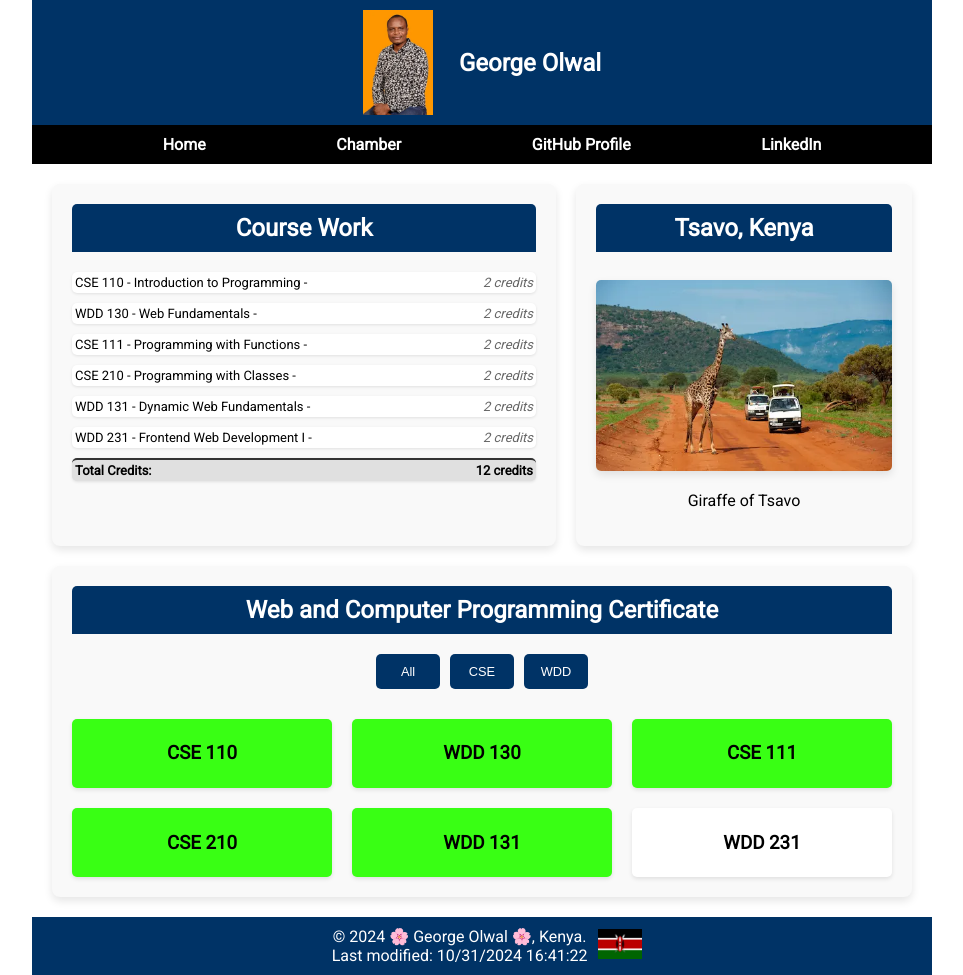
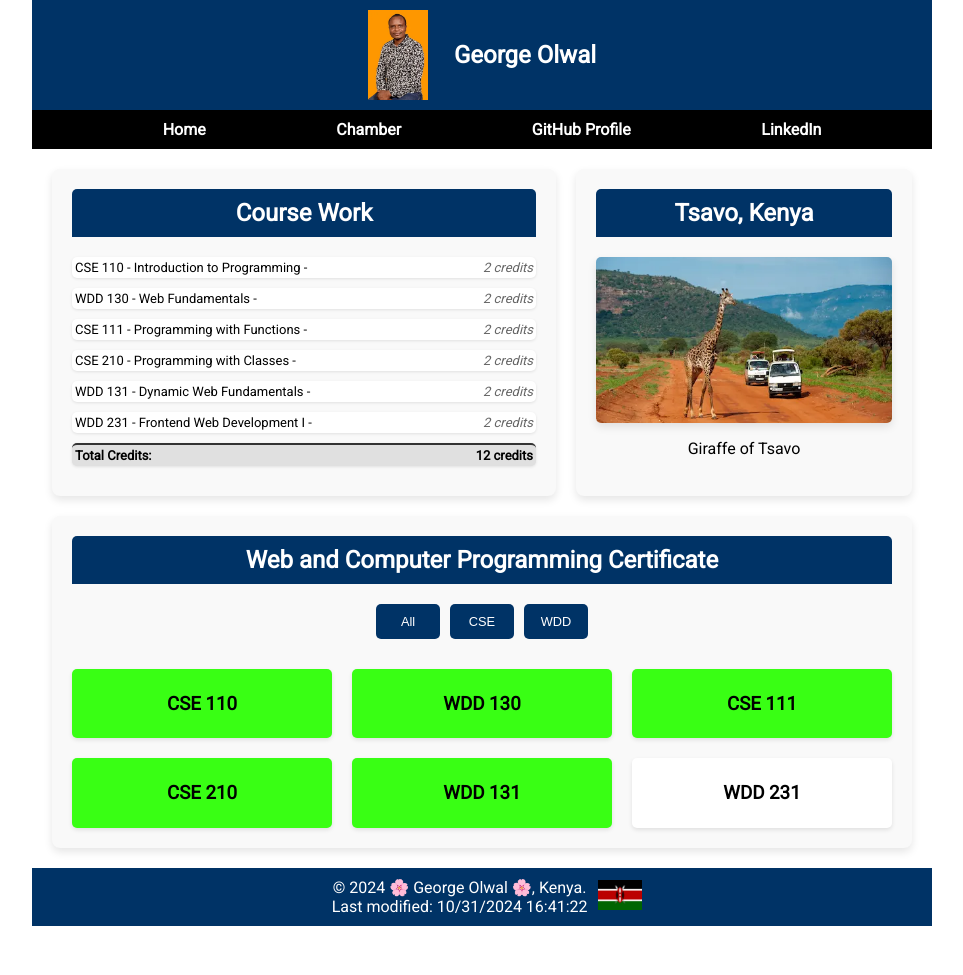
Before and after one commit to olwalgeorge/wdd231, a plain HTML site: page index.html in a window 1280 px wide. Shown: the whole page, without its empty margins (158-1121 px from the left). After the commit the page ends 926 px from the top, so only its background shows below. Drawn offline with Linux system fonts and the light colour scheme.

Commit message:
optimization

```diff
--- a/index.html
+++ b/index.html
@@ -6,18 +6,16 @@
     <meta name="description" content="George Olwal's portfolio page for Web and Computer Programming Certificate, showcasing completed courses and projects.">
     <meta name="author" content="George Olwal">
     <title>George Olwal - WDD 231 - Portfolio</title>
+    <link rel="preload" href="https://fonts.googleapis.com/css2?family=Roboto:wght@100;400&display=swap" as="style">
+    <link rel="stylesheet" href="https://fonts.googleapis.com/css2?family=Roboto:wght@100;400&display=swap">
     <link rel="stylesheet" href="styles/styles.css">
-    <link rel="preconnect" href="https://fonts.googleapis.com">
-    <link rel="preconnect" href="https://fonts.gstatic.com" crossorigin>
-    <link href="https://fonts.googleapis.com/css2?family=Roboto:wght@100;400&display=swap" rel="stylesheet">
     <script src="scripts/scripts.js" defer></script>
 </head>
 <body>
-
     <header>
         <div class="container">
             <div class="logo">
-            <img src="images/profile.webp" alt="George Olwal's Profile Picture" class="profile-img">
+                <img src="images/profile.webp" alt="George Olwal's Profile Picture" width="60" height="90">
                 <h1>George Olwal</h1>
             </div>
 
@@ -49,7 +47,9 @@
 
                 <section class="location">
                     <h2>Tsavo, Kenya</h2>
-                <img src="images/tsavo-small.webp" alt="photo of Tsavo" class="location-img" loading="lazy">
+                    <div class="image-container">
+                        <img src="images/tsavo-small.webp" alt="photo of Tsavo" loading="lazy">
+                    </div>
                     <p>Giraffe of Tsavo</p>
                 </section>
             </div>
@@ -75,8 +75,7 @@
             <p> &copy; <span id="currentyear"></span> 🌸 George Olwal 🌸, Kenya. </p>
             <p id="lastModified"></p>
         </div>
-    <div class="flag-container"><img src="images/kenya-flag.webp" alt="Kenya flag" class="flag" loading="lazy"></div>
+        <div class="flag-container"><img src="images/kenya-flag.webp" alt="Kenya flag" loading="lazy" width="45" height="30"></div>
     </footer>
-
 </body>
 </html>
--- a/styles/styles.css
+++ b/styles/styles.css
@@ -1,4 +1,3 @@
-/* General Styles */
 :root {
     --primary-color: #003366;
     --secondary-color: #d4edda;
@@ -15,29 +14,27 @@ body {
     box-sizing: border-box;
 }
 
-/* Header Styles */
 header {
     background-color: var(--primary-color);
     color: var(--text-color);
     margin-bottom: 20px;
-    display: grid;
 }
-.container  {
+
+.container {
     display: grid;
     grid-template-rows: auto 1fr;
 }
 
- .logo {
+.logo {
     display: flex;
     align-items: center;
     justify-content: center;
     padding: 10px 0;
-
 }
 
 .logo img {
-    width: 70px;
-    height: auto;
+    width: 60px;
+    height: 90px;
     margin-right: 10px;
 }
 
@@ -45,10 +42,8 @@ header {
     margin: 0;
     font-size: 24px;
     padding-left: 1rem;
-
 }
 
-/* Navigation Styles */
 nav {
     position: relative;
 }
@@ -79,7 +74,6 @@ nav {
     transition: var(--transition);
 }
 
-/* Hamburger Menu Styles */
 .hamburger {
     display: none;
     position: fixed;
@@ -108,13 +102,8 @@ nav {
 .hamburger .line:nth-child(2) { top: 50%; transform: translateY(-50%); }
 .hamburger .line:nth-child(3) { bottom: 0; }
 
-.hamburger.active .line:nth-child(1) { transform: translateY(10px) rotate(45deg); }
-.hamburger.active .line:nth-child(2) { opacity: 0; }
-.hamburger.active .line:nth-child(3) { transform: translateY(-10px) rotate(-45deg); }
-
-/* Main Content Styles */
 .container-2 {
-   margin: 0 20px;
+    margin: 0 20px;
 }
 
 .container-3 {
@@ -123,11 +112,11 @@ nav {
     gap: 20px;
 }
 
-/* Course List Styles */
 #courseList {
     padding: 0;
     margin: 0;
     list-style-type: none;
+    min-height: 200px;
 }
 
 #courseList li {
@@ -160,16 +149,23 @@ nav {
     font-style: italic;
 }
 
-/* Location Image Styles */
-.location-img {
+.image-container {
+    position: relative;
     width: 100%;
-    height: auto;
+    padding-top: 56.25%; /* 16:9 aspect ratio */
+}
+
+.image-container img {
+    position: absolute;
+    top: 0;
+    left: 0;
+    width: 100%;
+    height: 100%;
+    object-fit: cover;
     border-radius: 5px;
     box-shadow: 0 4px 8px rgba(0, 0, 0, 0.1);
-    margin-top: 0.5rem;
 }
 
-/* Section Styles */
 .coursework, .location, .certificate {
     background-color: #f9f9f9;
     border-radius: 8px;
@@ -177,13 +173,10 @@ nav {
     padding: 20px;
     margin-bottom: 20px;
     text-align: center;
-
-
 }
 
 .coursework h2, .location h2, .certificate h2 {
     color: var(--text-color);
-
     background-color: var(--primary-color);
     padding: 10px;
     text-align: center;
@@ -191,7 +184,6 @@ nav {
     margin-top: 0;
 }
 
-/* Course Cards Styles */
 .course-cards {
     display: grid;
     grid-template-columns: repeat(auto-fit, minmax(250px, 1fr));
@@ -204,13 +196,13 @@ nav {
     padding: 5px;
     border-radius: 5px;
     box-shadow: 0 2px 4px rgba(0, 0, 0, 0.1);
+    transition: height 0.3s ease-in-out;
 }
 
 .course-card.completed {
     background-color: #39ff14;
 }
 
-/* Filter Buttons Styles */
 .filter-buttons {
     margin-bottom: 20px;
     display: flex;
@@ -236,7 +228,6 @@ nav {
     background-color: var(--hover-color);
 }
 
-/* Footer Styles */
 footer {
     display: flex;
     justify-content: center;
@@ -253,13 +244,17 @@ footer {
 footer img {
     height: 30px;
     width: auto;
+}
 
-}
 .footer-content p {
     margin: 0 10px;
 }
 
-/* Responsive Styles */
+.certificate {
+    content-visibility: auto;
+    contain-intrinsic-size: 1px 1000px;
+}
+
 @media (max-width: 768px) {
     header {
         padding: 20px 0;
@@ -271,7 +266,6 @@ footer img {
         align-items: center;
         width: 100%;
     }
-
 
     .hamburger {
         display: block;
@@ -325,6 +319,7 @@ footer img {
 
     .logo img {
         width: 50px;
+        height: 50px;
     }
 
     .filter-buttons button {
```
Lines whose indentation alone changed are shown as unchanged.
